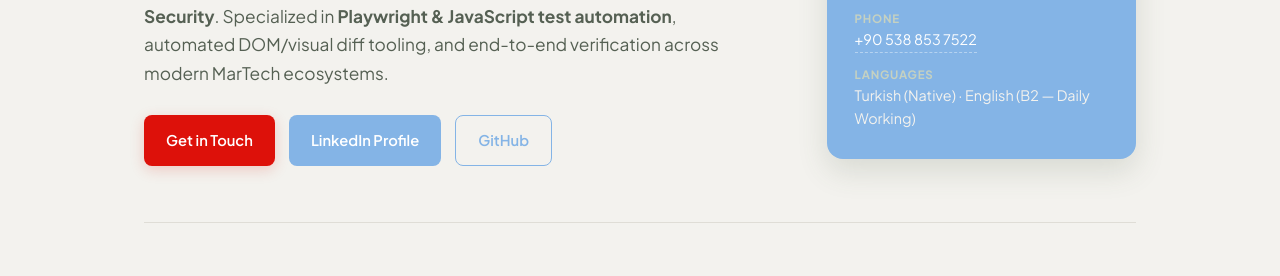
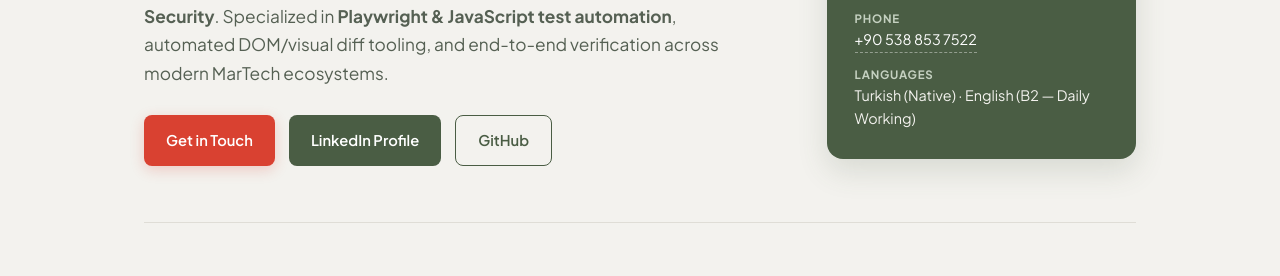
Before and after one commit to cihankaratas/cihankaratas.github.io, a plain HTML site: page index.html in a window 1280 px wide. Shown: the part 323-599 px from the top of the page. Drawn offline with Linux system fonts and the light colour scheme.

Commit message:
Modify CSS color variables in index.html
Updated color variables in CSS for better palette alignment.

```diff
--- a/index.html
+++ b/index.html
@@ -10,13 +10,13 @@
   <link href="https://fonts.googleapis.com/css2?family=DM+Serif+Display:ital@0;1&family=Plus+Jakarta+Sans:wght@400;500;600;700&display=swap" rel="stylesheet">
   <style>
     :root {
-      /* Pantone Inspired Palette */
+     /* Pantone Inspired Palette */
       --bg-cream: #F3F2EE;       /* Pantone P 179-1 U */
       --bg-card: #FAF9F6;        /* Elevated warm off-white */
-      --green-deep: #84B4E6;     /* Pantone 2411 U */
+      --green-deep: #4A5D44;     /* Pantone 2411 U */
       --green-dark: #344330;     /* Darker shade for hover/contrast */
       --green-soft: #E5E9E2;     /* Muted sage tint */
-      --red-accent: #DD110A;     /* Pantone 2347 U */
+      --red-accent: #D94131;     /* Pantone 2347 U */
       --red-soft: #FBECE9;       /* Soft coral tint */
       --text-main: #1F261E;      /* Deep charcoal-green */
       --text-muted: #556053;     /* Muted olive-gray */
```
